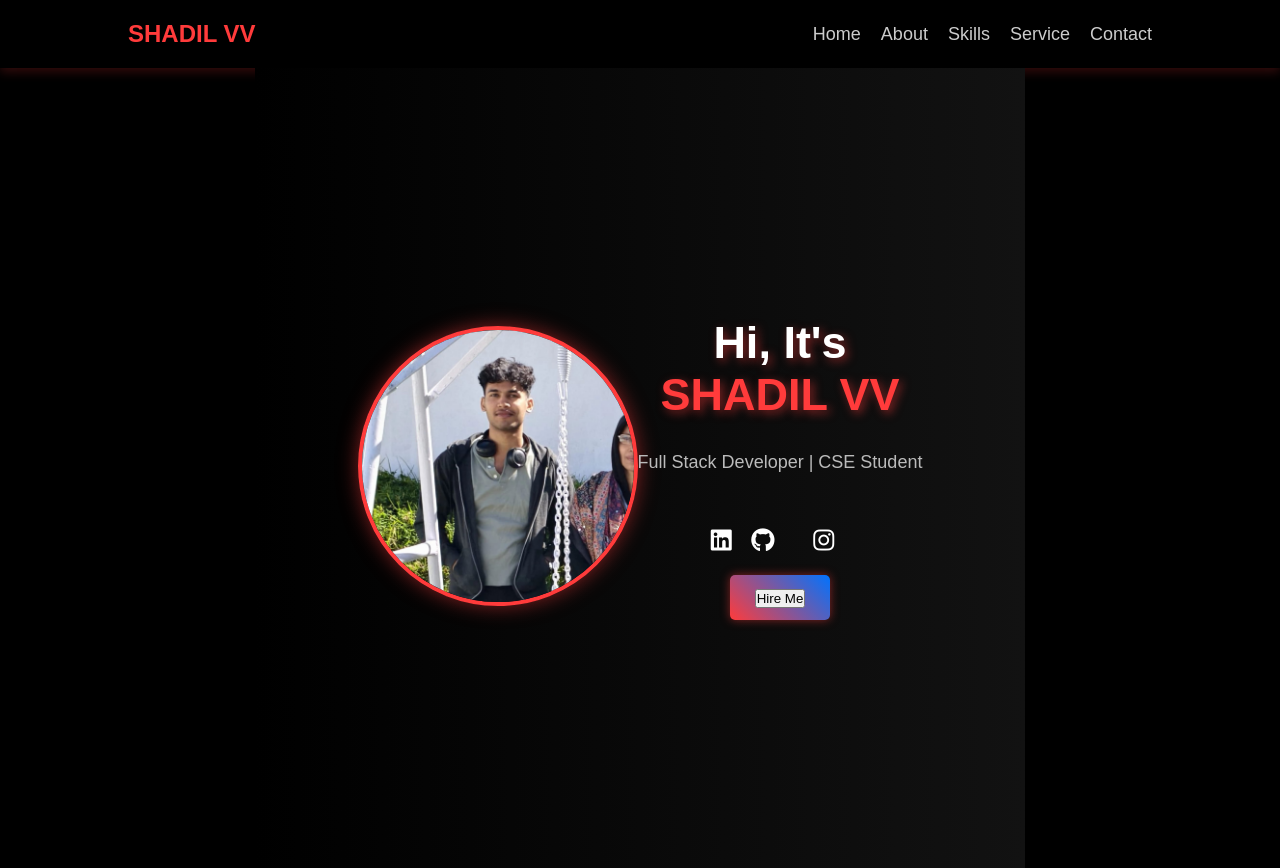
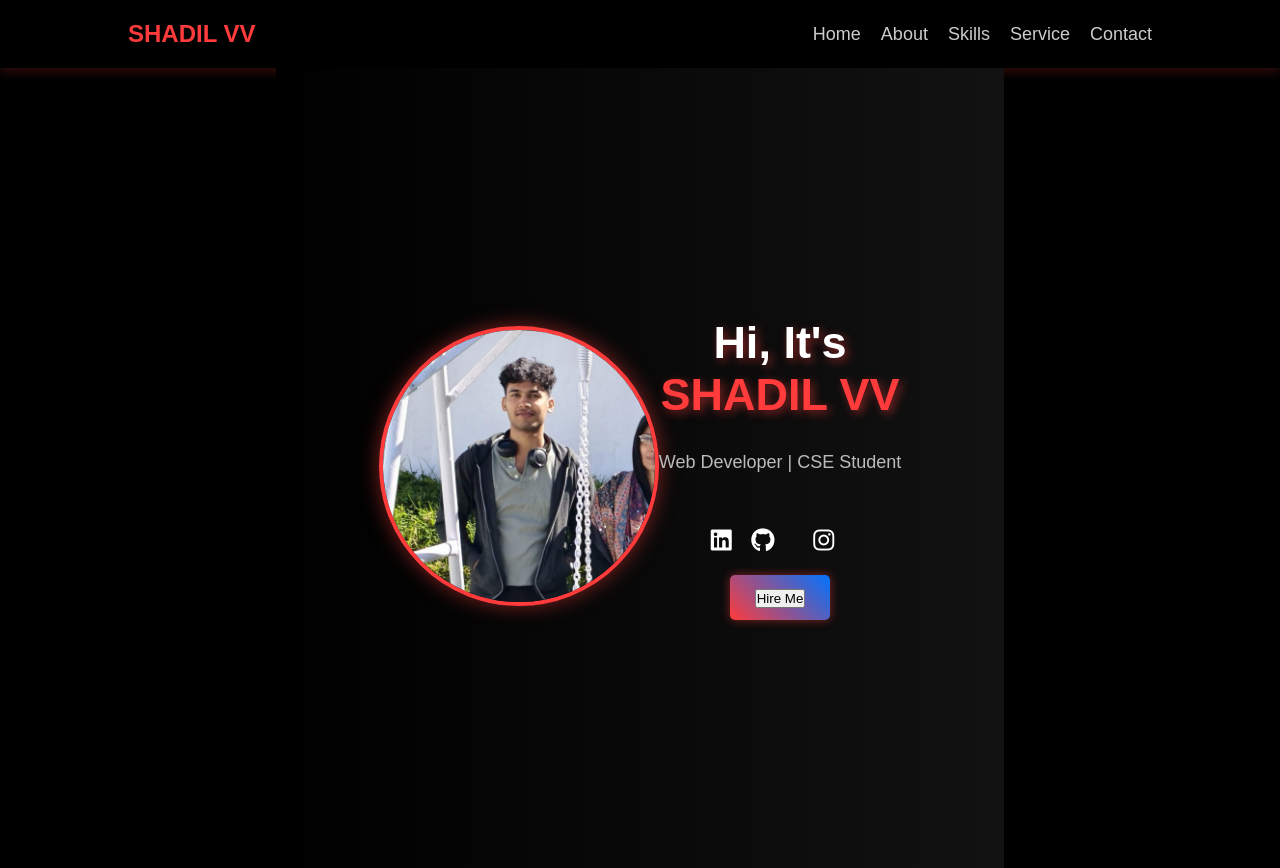
Before and after one commit to shadilshad/portfolio_shadil, a plain HTML site: page index.html in a window 1280 px wide. Shown: the top 868 px of the page. Drawn offline with Linux system fonts and the light colour scheme; a script that the page names is missing; some icons are missing.

Commit message:
Update index.html

```diff
--- a/index.html
+++ b/index.html
@@ -35,7 +35,7 @@
             <span class="typewriter-text"></span>
             <label for=""></label></br>
                     <div>
-            <p>Full Stack Developer | CSE Student  </p>
+            <p>Web Developer | CSE Student  </p>
                     </br>
                 </br>
         <div class="social-icons">
```
